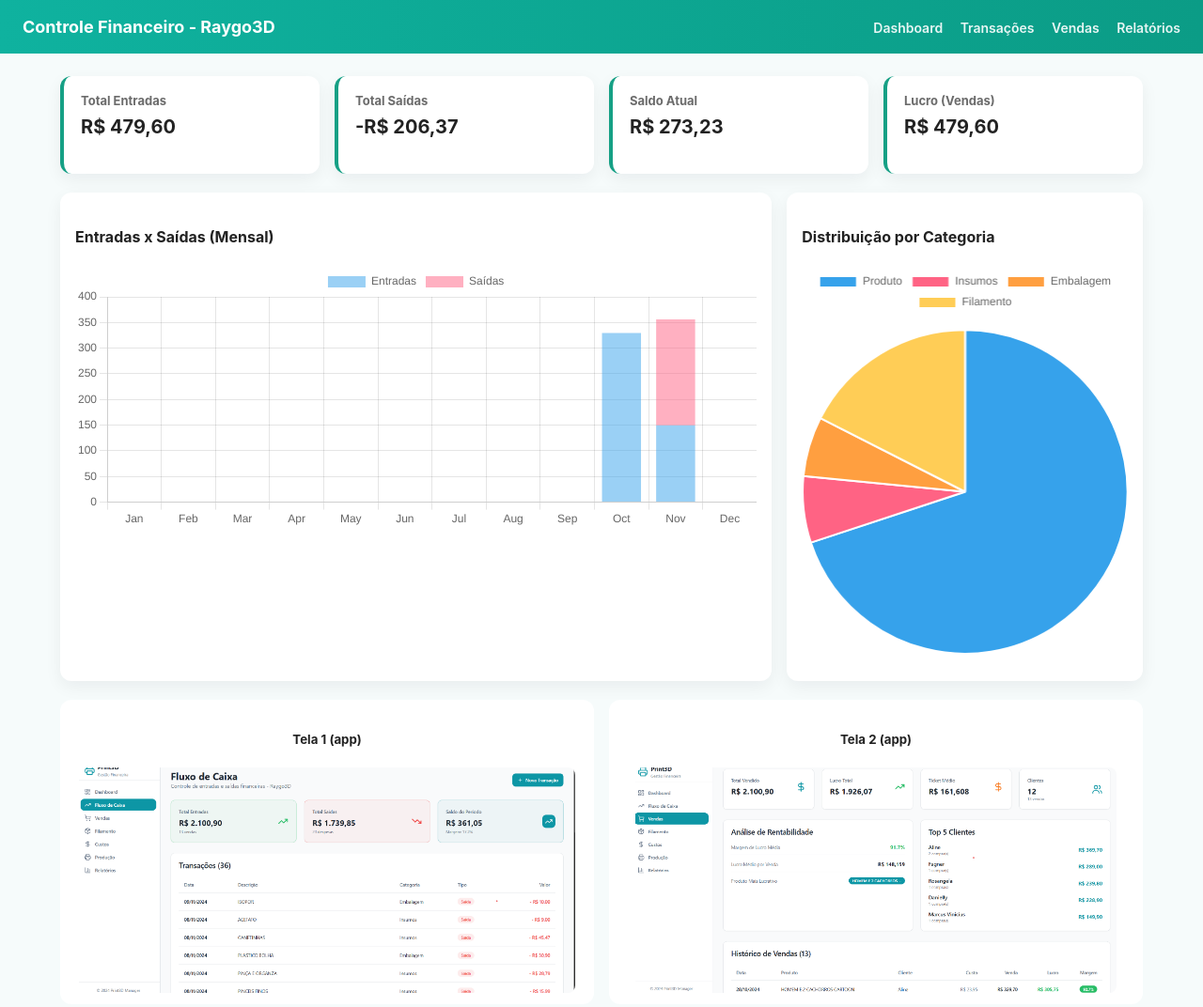
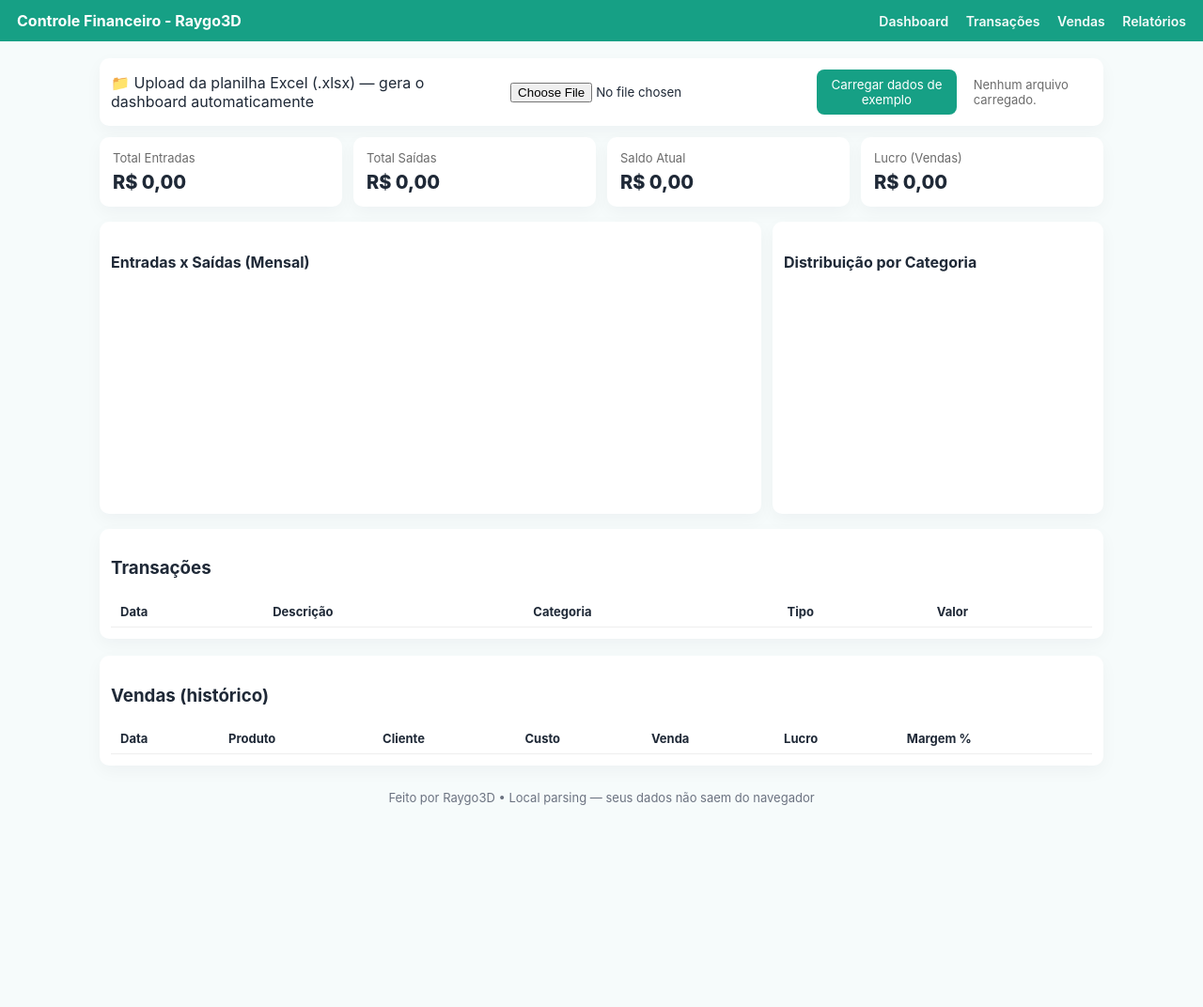
Before and after one commit to raygo3d-prog/raygo3d-prog-ControleFinanceiro, a plain HTML site: page index.html in a window 1280 px wide. Shown: the top 1072 px of the page at 94% size. After the commit the page ends 877 px from the top, so only its background shows below. Drawn offline with nearby package versions, Linux system fonts and the light colour scheme; animation ran at ten frames a second.

Commit message:
Add files via upload

```diff
--- a/index.html
+++ b/index.html
@@ -3,70 +3,57 @@
 <head>
   <meta charset="utf-8" />
   <meta name="viewport" content="width=device-width,initial-scale=1" />
-  <title>Dashboard - Controle Financeiro</title>
+  <title>Controle Financeiro - Raygo3D</title>
   <link rel="stylesheet" href="styles.css">
-  <!-- Chart.js CDN (needs internet when opening) -->
+  <!-- Chart.js -->
   <script src="https://cdn.jsdelivr.net/npm/chart.js"></script>
+  <!-- SheetJS (for parsing Excel locally) -->
+  <script src="https://cdn.jsdelivr.net/npm/xlsx/dist/xlsx.full.min.js"></script>
 </head>
 <body>
   <header class="topbar">
-    <h1>Controle Financeiro - Raygo3D</h1>
+    <div class="brand">Controle Financeiro - Raygo3D</div>
     <nav class="nav">
-      <a href="#">Dashboard</a>
-      <a href="#">Transações</a>
-      <a href="#">Vendas</a>
-      <a href="#">Relatórios</a>
+      <a href="#" class="active">Dashboard</a>
+      <a href="#transactions">Transações</a>
+      <a href="#vendas">Vendas</a>
+      <a href="#relatorios">Relatórios</a>
     </nav>
   </header>
 
   <main class="container">
-    <section class="cards">
-      <div class="card">
-        <h3>Total Entradas</h3>
-        <p class="big" id="entradas">R$ 0,00</p>
-      </div>
-      <div class="card">
-        <h3>Total Saídas</h3>
-        <p class="big" id="saidas">R$ 0,00</p>
-      </div>
-      <div class="card">
-        <h3>Saldo Atual</h3>
-        <p class="big" id="saldo">R$ 0,00</p>
-      </div>
-      <div class="card">
-        <h3>Lucro (Vendas)</h3>
-        <p class="big" id="lucro">R$ 0,00</p>
-      </div>
+    <section class="upload">
+      <label for="file">📁 Upload da planilha Excel (.xlsx) — gera o dashboard automaticamente</label>
+      <input id="file" type="file" accept=".xlsx,.xls,.csv" />
+      <button id="sampleBtn">Carregar dados de exemplo</button>
+      <div id="status" class="muted">Nenhum arquivo carregado.</div>
     </section>
 
-    <section class="visuals">
-      <div class="chart-card">
-        <h4>Entradas x Saídas (Mensal)</h4>
-        <canvas id="barChart"></canvas>
-      </div>
-      <div class="chart-card">
-        <h4>Distribuição por Categoria</h4>
-        <canvas id="pieChart"></canvas>
-      </div>
+    <section class="cards" id="indicators">
+      <div class="card"><div class="label">Total Entradas</div><div class="value" id="entradas">R$ 0,00</div></div>
+      <div class="card"><div class="label">Total Saídas</div><div class="value" id="saidas">R$ 0,00</div></div>
+      <div class="card"><div class="label">Saldo Atual</div><div class="value" id="saldo">R$ 0,00</div></div>
+      <div class="card"><div class="label">Lucro (Vendas)</div><div class="value" id="lucro">R$ 0,00</div></div>
     </section>
 
-    <section class="images-row">
-      <div class="img-wrap"><h5>Tela 1 (app)</h5>
-        <img src="images/84a1e73c-12d9-477a-a1db-269d9b54b8ea.png" alt="tela1">
-      </div>
-      <div class="img-wrap"><h5>Tela 2 (app)</h5>
-        <img src="images/82ac51e6-ccc5-482f-a2db-583fd5207f51.png" alt="tela2">
-      </div>
+    <section class="charts">
+      <div class="chart-card"><h4>Entradas x Saídas (Mensal)</h4><canvas id="barChart" height="220"></canvas></div>
+      <div class="chart-card"><h4>Distribuição por Categoria</h4><canvas id="pieChart" height="220"></canvas></div>
     </section>
 
-    <section class="transactions">
-      <h4>Transações (exemplo)</h4>
-      <table id="txTable">
-        <thead><tr><th>Data</th><th>Descrição</th><th>Categoria</th><th>Tipo</th><th>Valor</th></tr></thead>
-        <tbody></tbody>
-      </table>
+    <section id="transactions" class="transactions">
+      <h3>Transações</h3>
+      <div class="table-wrap"><table id="txTable"><thead><tr><th>Data</th><th>Descrição</th><th>Categoria</th><th>Tipo</th><th>Valor</th></tr></thead><tbody></tbody></table></div>
     </section>
+
+    <section id="vendas" class="transactions">
+      <h3>Vendas (histórico)</h3>
+      <div class="table-wrap"><table id="salesTable"><thead><tr><th>Data</th><th>Produto</th><th>Cliente</th><th>Custo</th><th>Venda</th><th>Lucro</th><th>Margem %</th></tr></thead><tbody></tbody></table></div>
+    </section>
+
   </main>
+
+  <footer class="footer">Feito por Raygo3D • Local parsing — seus dados não saem do navegador</footer>
 
   <script src="script.js"></script>
 </body>
--- a/script.js
+++ b/script.js
@@ -1,35 +1,92 @@
-// Sample data and chart rendering
-const sampleTx = [
-  ['2024-10-28','Venda - HOMEM E 2 CACHORROS','Produto','Entrada',329.70],
-  ['2024-11-08','Canetinhas','Insumos','Saída',-45.47],
-  ['2024-11-08','Plástico Bolha','Embalagem','Saída',-30.90],
-  ['2024-11-09','Isopor','Embalagem','Saída',-10.00],
-  ['2024-11-15','Venda Pedido X','Produto','Entrada',149.90],
-  ['2024-11-20','Filamento PLA','Filamento','Saída',-120.00],
-];
 
-function formatBR(val){
-  return val.toLocaleString('pt-BR',{style:'currency',currency:'BRL'});
+// Lightweight integration: parse Excel (SheetJS) and render charts (Chart.js)
+// Works fully client-side — no data leaves your browser.
+const fileInput = document.getElementById('file');
+const status = document.getElementById('status');
+const sampleBtn = document.getElementById('sampleBtn');
+
+let txData = []; // transactions array of objects {date, desc, category, type, value, client, product}
+
+fileInput.addEventListener('change', (e)=>{
+  const f = e.target.files[0];
+  if(!f) return;
+  status.textContent = 'Lendo arquivo...';
+  const reader = new FileReader();
+  reader.onload = (ev)=>{
+    const data = new Uint8Array(ev.target.result);
+    const workbook = XLSX.read(data, {type:'array'});
+    // Prefer sheet named Data_Transacoes or first sheet
+    const sheetName = workbook.SheetNames.includes('Data_Transacoes')? 'Data_Transacoes' : workbook.SheetNames[0];
+    const ws = workbook.Sheets[sheetName];
+    const json = XLSX.utils.sheet_to_json(ws, {raw:false, defval: ''});
+    parseTransactions(json);
+    status.textContent = 'Arquivo carregado: ' + f.name;
+  };
+  reader.readAsArrayBuffer(f);
+});
+
+sampleBtn.addEventListener('click', ()=>{
+  const sample = [
+    {Data:'2024-10-28',Descrição:'HOMEM E 2 CACHORROS CARTOON',Categoria:'Produto',Tipo:'Entrada',Valor:329.70,Cliente:'Aline',Produto:'HOMEM E 2 CACHORROS'},
+    {Data:'2024-11-08',Descrição:'CANETINHAS',Categoria:'Insumos',Tipo:'Saída',Valor:-45.47,Cliente:'',Produto:''},
+    {Data:'2024-11-08',Descrição:'PLASTICO BOLHA',Categoria:'Embalagem',Tipo:'Saída',Valor:-30.90,Cliente:'',Produto:''},
+    {Data:'2024-11-09',Descrição:'ISOPOR',Categoria:'Embalagem',Tipo:'Saída',Valor:-10.00,Cliente:'',Produto:''},
+    {Data:'2024-11-15',Descrição:'Venda Pedido X',Categoria:'Produto',Tipo:'Entrada',Valor:149.90,Cliente:'Marcus Vinicius',Produto:'Produto X'},
+    {Data:'2024-11-20',Descrição:'Filamento PLA',Categoria:'Filamento',Tipo:'Saída',Valor:-120.00,Cliente:'',Produto:''},
+  ];
+  parseTransactions(sample);
+  status.textContent='Dados de exemplo carregados.';
+});
+
+function parseTransactions(rows){
+  txData = rows.map(r=>{
+    // Normalize keys (support portuguese headers or english)
+    const date = r.Data || r.data || r.Date || r.date;
+    const desc = r.Descrição || r.Descricao || r.Description || r.description || r.Descrição || '';
+    const cat = r.Categoria || r.Category || r.categoria || '';
+    const tipo = r.Tipo || r.Type || (Number(r.Valor || r.Value) > 0 ? 'Entrada' : 'Saída') || '';
+    const val = Number(String(r.Valor || r.Value || r.valor || 0).toString().replace(/[^0-9.-]+/g,'')) || 0;
+    const client = r.Cliente || r.client || r.Client || '';
+    const product = r.Produto || r.product || r.Product || '';
+    return {date, desc, category:cat, type:tipo, value:val, client, product};
+  });
+  renderAll();
 }
 
-function populateTable(){
+function renderAll(){
+  renderTable();
+  renderSales();
+  renderIndicators();
+  renderCharts();
+}
+
+function renderTable(){
   const tbody = document.querySelector('#txTable tbody');
   tbody.innerHTML='';
-  sampleTx.forEach(r=>{
+  txData.forEach(r=>{
     const tr = document.createElement('tr');
-    r.forEach((c,i)=>{
-      const td = document.createElement('td');
-      td.textContent = (i===4)?formatBR(c):c;
-      tr.appendChild(td);
-    });
+    tr.innerHTML = `<td>${r.date||''}</td><td>${r.desc||''}</td><td>${r.category||''}</td><td>${r.type||''}</td><td>${formatBR(r.value)}</td>`;
     tbody.appendChild(tr);
   });
-  // indicators
-  const entradas = sampleTx.filter(r=>r[4]>0).reduce((s,r)=>s+r[4],0);
-  const saidas = sampleTx.filter(r=>r[4]<0).reduce((s,r)=>s+r[4],0);
-  const saldo = entradas+saidas;
-  const lucro = sampleTx.filter(r=>r[3]==='Entrada').reduce((s,r)=>s+r[4],0) -  // simplistic
-                sampleTx.filter(r=>r[3]==='Entrada').reduce((s,r)=>s+(r[2]==='Produto'?0:r[4]),0);
+}
+
+function renderSales(){
+  const tbody = document.querySelector('#salesTable tbody');
+  tbody.innerHTML='';
+  txData.filter(r=>r.type && r.type.toString().toLowerCase().includes('entrada') && (r.product||r.desc)).forEach((r,i)=>{
+    const cost=0; // placeholder unless provided as column
+    const lucro = r.value - cost;
+    const margem = r.value? Math.round((lucro / r.value) * 10000)/100 : 0;
+    const tr = document.createElement('tr');
+    tr.innerHTML = `<td>${r.date||''}</td><td>${r.product||r.desc||''}</td><td>${r.client||''}</td><td>${formatBR(cost)}</td><td>${formatBR(r.value)}</td><td>${formatBR(lucro)}</td><td>${margem}%</td>`;
+    tbody.appendChild(tr);
+  });
+}
+
+function renderIndicators(){
+  const entradas = txData.filter(t=>t.value>0).reduce((s,t)=>s+t.value,0);
+  const saidas = txData.filter(t=>t.value<0).reduce((s,t)=>s+t.value,0);
+  const saldo = entradas + saidas;
   document.getElementById('entradas').textContent = formatBR(entradas);
   document.getElementById('saidas').textContent = formatBR(saidas);
   document.getElementById('saldo').textContent = formatBR(saldo);
@@ -37,42 +94,40 @@ function populateTable(){
 }
 
 function renderCharts(){
+  // Prepare monthly arrays
   const months = ['Jan','Feb','Mar','Apr','May','Jun','Jul','Aug','Sep','Oct','Nov','Dec'];
   const entradasByMonth = Array(12).fill(0);
   const saidasByMonth = Array(12).fill(0);
-  sampleTx.forEach(r=>{
-    const d = new Date(r[0]);
+  txData.forEach(r=>{
+    const d = new Date(r.date);
+    if(isNaN(d)) return;
     const m = d.getMonth();
-    if(r[4]>0) entradasByMonth[m]+=r[4]; else saidasByMonth[m]+=Math.abs(r[4]);
+    if(r.value>0) entradasByMonth[m]+=r.value; else saidasByMonth[m]+=Math.abs(r.value);
   });
-
-  const ctx = document.getElementById('barChart').getContext('2d');
-  new Chart(ctx, {
-    type: 'bar',
-    data: {
-      labels: months,
-      datasets: [
-        { label: 'Entradas', data: entradasByMonth, stack: 'a' },
-        { label: 'Saídas', data: saidasByMonth, stack: 'a' }
+  // Bar chart
+  const barCtx = document.getElementById('barChart').getContext('2d');
+  if(window.barChart) window.barChart.destroy();
+  window.barChart = new Chart(barCtx, {
+    type:'bar',
+    data:{
+      labels:months,
+      datasets:[
+        {label:'Entradas',data:entradasByMonth,backgroundColor:'rgba(54,162,235,0.6)'},
+        {label:'Saídas',data:saidasByMonth,backgroundColor:'rgba(255,99,132,0.6)'}
       ]
     },
-    options:{responsive:true,maintainAspectRatio:false}
+    options:{responsive:true,maintainAspectRatio:false,plugins:{legend:{position:'top'}}}
   });
-
+  // Pie chart for categories
   const catTotals = {};
-  sampleTx.forEach(r=>{ const c=r[2]; catTotals[c]=(catTotals[c]||0)+Math.abs(r[4]); });
+  txData.forEach(r=>{ const c = r.category || 'Outros'; catTotals[c]=(catTotals[c]||0)+Math.abs(r.value); });
   const pieCtx = document.getElementById('pieChart').getContext('2d');
-  new Chart(pieCtx, {
+  if(window.pieChart) window.pieChart.destroy();
+  window.pieChart = new Chart(pieCtx, {
     type:'pie',
-    data:{
-      labels: Object.keys(catTotals),
-      datasets:[{data:Object.values(catTotals)}]
-    },
-    options:{responsive:true,maintainAspectRatio:false}
+    data:{labels:Object.keys(catTotals),datasets:[{data:Object.values(catTotals)}]},
+    options:{responsive:true,maintainAspectRatio:false,plugins:{legend:{position:'bottom'}}}
   });
 }
 
-document.addEventListener('DOMContentLoaded',()=>{
-  populateTable();
-  renderCharts();
-});
+function formatBR(v){ return v.toLocaleString('pt-BR',{style:'currency',currency:'BRL'}); }
--- a/styles.css
+++ b/styles.css
@@ -1,21 +1,27 @@
-/* Basic modern styling inspired by app */
-:root{--bg:#f6fbfb;--card:#ffffff;--accent:#16a085;--muted:#6b6b6b}
+
+:root{--bg:#f6fbfb;--card:#ffffff;--accent:#16a085;--muted:#6b6b6b;--maxw:1100px}
 *{box-sizing:border-box;font-family:Inter, system-ui, -apple-system, 'Segoe UI', Roboto, 'Helvetica Neue', Arial}
-body{margin:0;background:var(--bg);color:#222}
-.topbar{background:linear-gradient(90deg,#0fb29f,#0b9c86);color:#fff;padding:18px 24px;display:flex;align-items:center;justify-content:space-between}
-.topbar h1{font-size:18px;margin:0}
-.topbar .nav a{color:rgba(255,255,255,0.9);margin-left:14px;text-decoration:none;font-weight:600;font-size:14px}
-.container{padding:24px;max-width:1200px;margin:0 auto}
-.cards{display:grid;grid-template-columns:repeat(4,1fr);gap:16px;margin-bottom:20px}
-.card{background:var(--card);padding:18px;border-radius:12px;box-shadow:0 6px 18px rgba(16,24,40,0.06);border-left:4px solid var(--accent)}
-.card h3{margin:0;font-size:13px;color:var(--muted)}
-.big{font-size:20px;margin-top:8px;font-weight:700}
-.visuals{display:grid;grid-template-columns:2fr 1fr;gap:16px;margin-bottom:20px}
-.chart-card{background:var(--card);padding:16px;border-radius:12px;box-shadow:0 6px 18px rgba(16,24,40,0.06)}
-.images-row{display:flex;gap:16px;margin-bottom:20px}
-.img-wrap{flex:1;background:var(--card);padding:12px;border-radius:12px;display:flex;flex-direction:column;align-items:center}
-.img-wrap img{max-width:100%;height:240px;object-fit:contain;border-radius:8px}
-.transactions{background:var(--card);padding:16px;border-radius:12px}
+body{margin:0;background:var(--bg);color:#1f2937}
+.topbar{background:var(--accent);color:#fff;padding:12px 18px;display:flex;align-items:center;justify-content:space-between;position:sticky;top:0;z-index:5}
+.topbar .brand{font-weight:700}
+.topbar .nav a{color:rgba(255,255,255,.95);margin-left:14px;text-decoration:none;font-weight:600;font-size:14px}
+.container{max-width:var(--maxw);margin:18px auto;padding:0 16px}
+.upload{background:#fff;padding:12px;border-radius:10px;margin-bottom:12px;box-shadow:0 6px 18px rgba(16,24,40,0.04);display:flex;gap:12px;align-items:center}
+.upload input{flex:0 0 320px;padding:6px}
+.upload button{padding:8px 10px;background:var(--accent);color:#fff;border-radius:8px;border:0;cursor:pointer}
+.muted{color:var(--muted);font-size:13px;margin-left:6px}
+
+.cards{display:grid;grid-template-columns:repeat(4,1fr);gap:12px;margin-bottom:16px}
+.card{background:var(--card);padding:14px;border-radius:10px;box-shadow:0 6px 18px rgba(16,24,40,0.04);display:flex;flex-direction:column}
+.card .label{font-size:13px;color:var(--muted)}.card .value{font-weight:800;font-size:20px;margin-top:6px}
+
+.charts{display:grid;grid-template-columns:2fr 1fr;gap:12px;margin-bottom:16px}
+.chart-card{background:var(--card);padding:12px;border-radius:10px;box-shadow:0 6px 18px rgba(16,24,40,0.04)}
+
+.transactions{background:var(--card);padding:12px;border-radius:10px;box-shadow:0 6px 18px rgba(16,24,40,0.04);margin-bottom:18px}
+.table-wrap{overflow:auto;max-height:420px}
 table{width:100%;border-collapse:collapse}
 th,td{padding:8px 10px;text-align:left;border-bottom:1px solid #eee;font-size:13px}
-@media(max-width:900px){.cards{grid-template-columns:repeat(2,1fr)}.visuals{grid-template-columns:1fr} .img-wrap img{height:160px}}
+.footer{max-width:var(--maxw);margin:12px auto;color:#6b7280;font-size:13px;text-align:center;padding:8px}
+
+@media(max-width:900px){.cards{grid-template-columns:repeat(2,1fr)}.charts{grid-template-columns:1fr}.upload{flex-direction:column;align-items:flex-start}}
```
